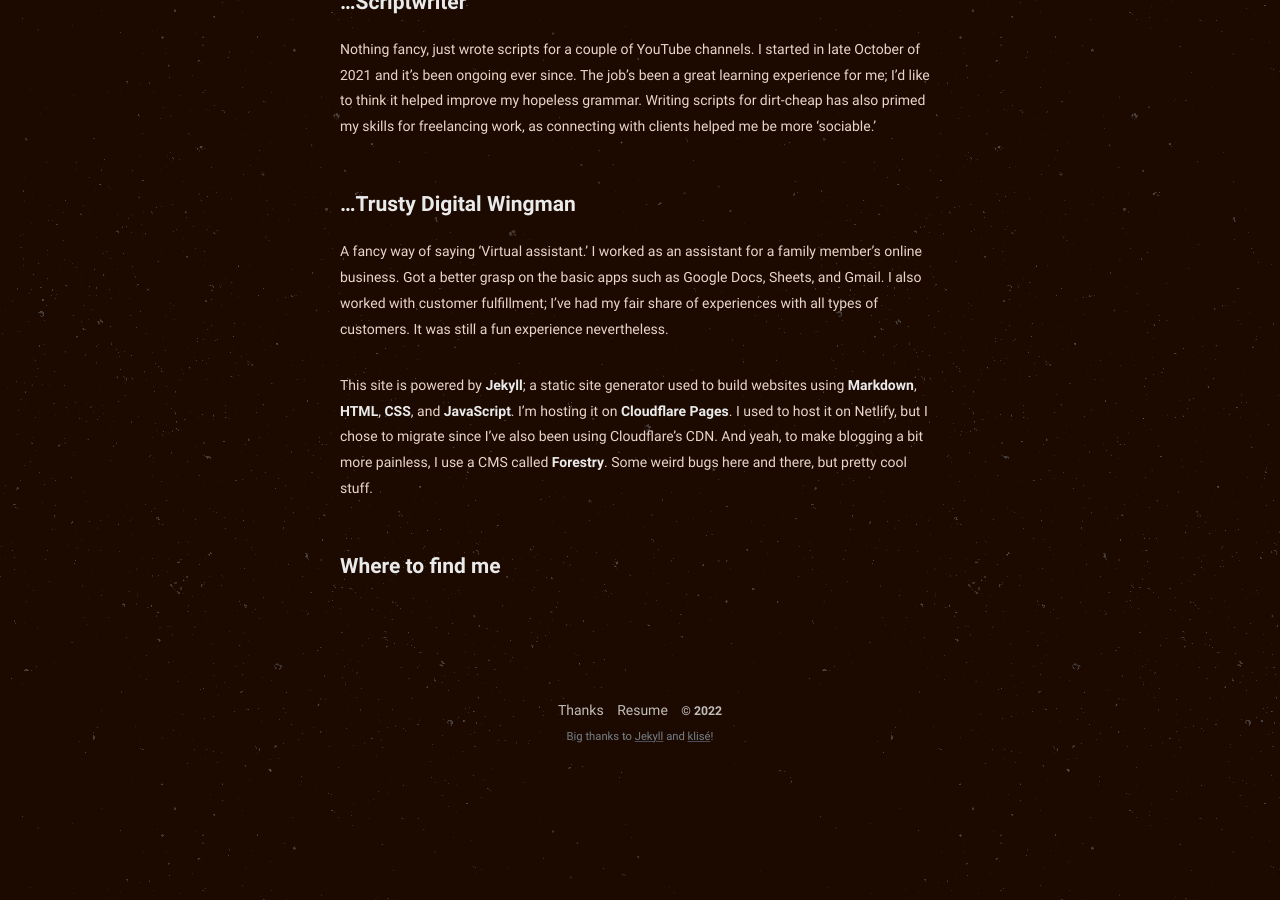
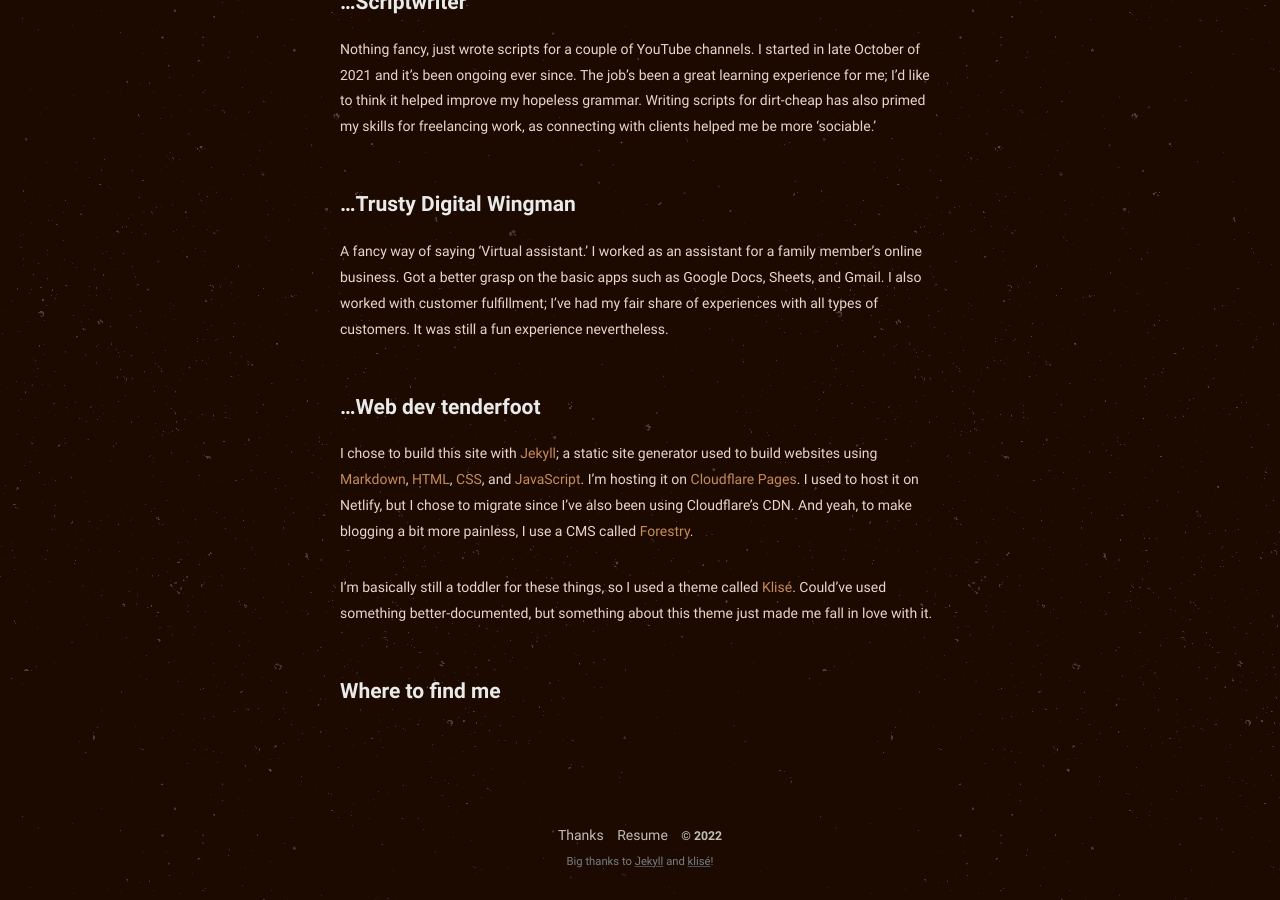
Before and after one commit to philippines69/carlcastroarchives, a Jekyll site: the page built from about.md, in a window 1280 px wide and 900 px high, scrolled down 832 px. Built offline with Jekyll 4.4.1, drawn with Linux system fonts in a browser that asks for light colours.

Commit message:
Update from Forestry.io philippines69 updated about.md

```diff
--- a/about.md
+++ b/about.md
@@ -28,6 +28,10 @@
 
 A fancy way of saying 'Virtual assistant.' I worked as an assistant for a family member's online business. Got a better grasp on the basic apps such as Google Docs, Sheets, and Gmail. I also worked with customer fulfillment; I've had my fair share of experiences with all types of customers. It was still a fun experience nevertheless.
 
-This site is powered by [**Jekyll**](https://jekyllrb.com/); a static site generator used to build websites using [**Markdown**](https://en.wikipedia.org/wiki/Markdown), [**HTML**](https://developer.mozilla.org/en-US/docs/Web/HTML), [**CSS**](https://developer.mozilla.org/en-US/docs/Web/css), and [**JavaScript**](https://developer.mozilla.org/en-US/docs/Web/javascript). I'm hosting it on [**Cloudflare Pages**](https://pages.cloudflare.com/). I used to host it on Netlify, but I chose to migrate since I've also been using Cloudflare's CDN. And yeah, to make blogging a bit more painless, I use a CMS called [**Forestry**](https://forestry.io/). Some weird bugs here and there, but pretty cool stuff.
+# ...Web dev tenderfoot
+
+I chose to build this site with [Jekyll](https://jekyllrb.com/); a static site generator used to build websites using [Markdown](https://en.wikipedia.org/wiki/Markdown), [HTML](https://developer.mozilla.org/en-US/docs/Web/HTML), [CSS](https://developer.mozilla.org/en-US/docs/Web/css), and [JavaScript](https://developer.mozilla.org/en-US/docs/Web/javascript). I'm hosting it on [Cloudflare Pages](https://pages.cloudflare.com/). I used to host it on Netlify, but I chose to migrate since I've also been using Cloudflare's CDN. And yeah, to make blogging a bit more painless, I use a CMS called [Forestry](https://forestry.io/).
+
+I'm basically still a toddler for these things, so I used a theme called [Klisé](https://github.com/piharpi/jekyll-klise). Could've used something better-documented, but something about this theme just made me fall in love with it.
 
 # Where to find me
```
